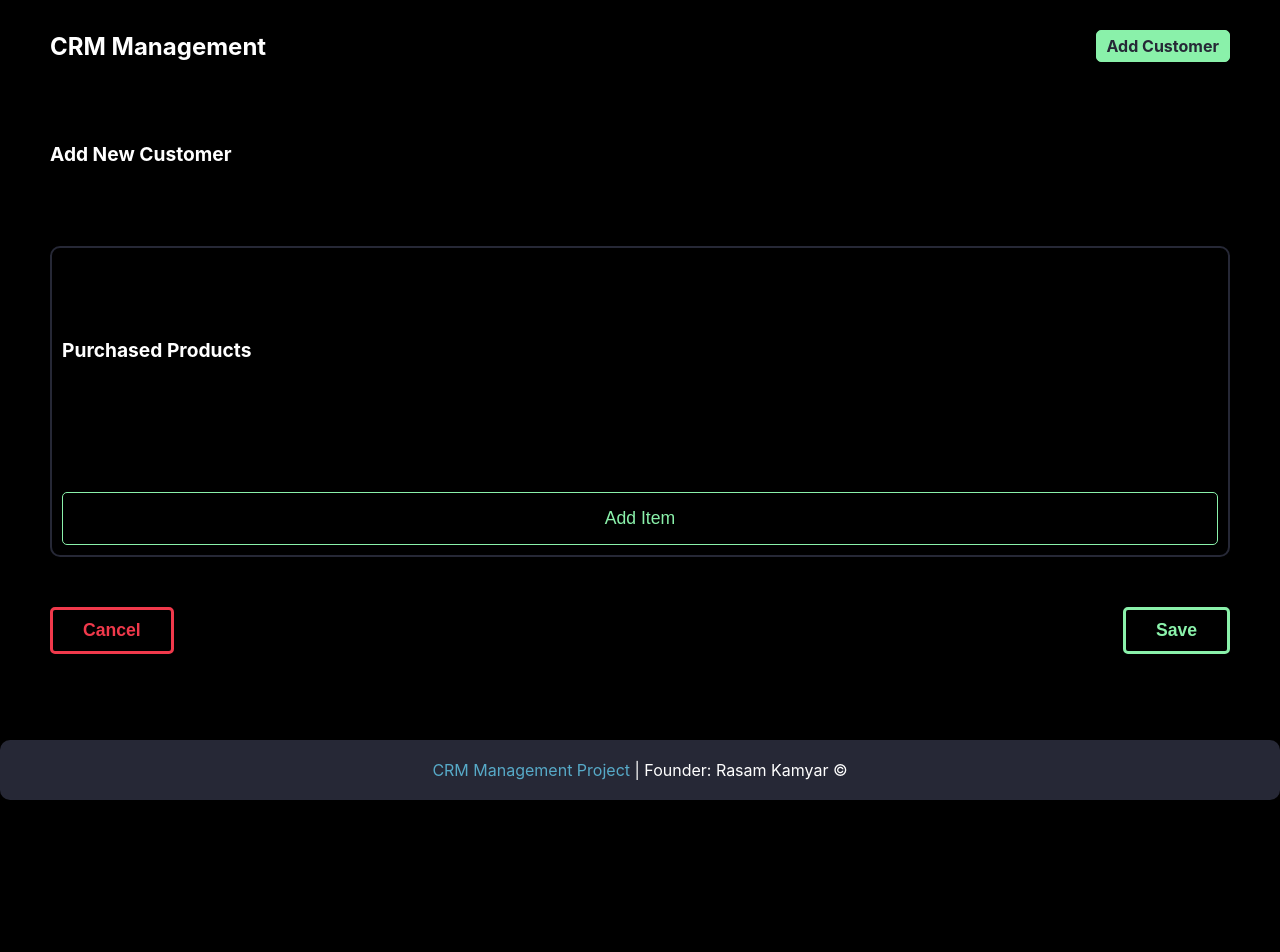
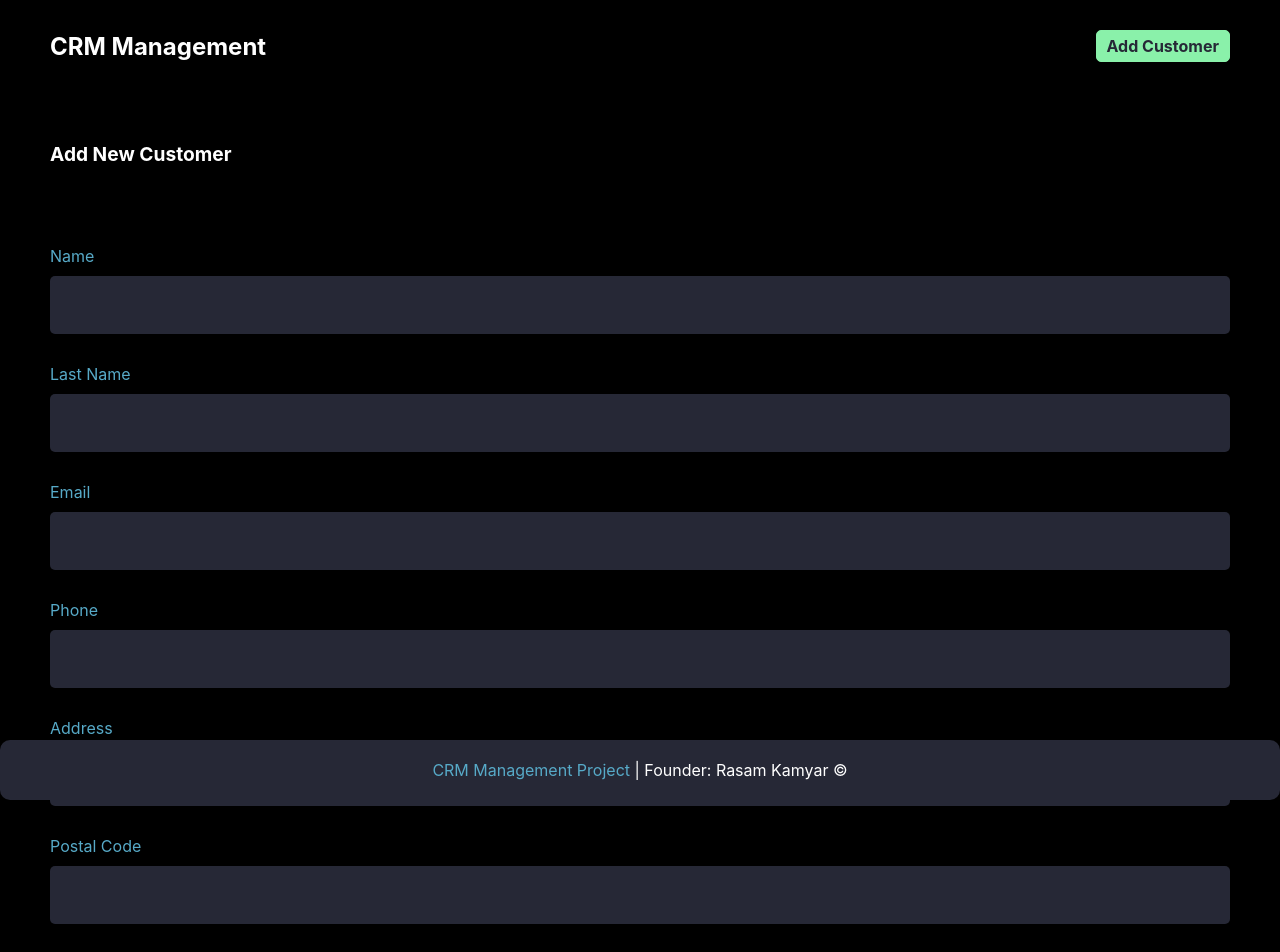
Before and after one commit to rasamkamyar/CRM-Management, a Next.js app in the folder crm-management/: page /add-customer in a window 1280 px wide. Shown: the top 952 px of the page. Before the commit the page ends 800 px from the top, so only its background shows below. Built offline with nearby package versions, Linux system fonts and the light colour scheme.

Commit message:
save data in database

```diff
--- a/crm-management/components/modules/Form/index.js
+++ b/crm-management/components/modules/Form/index.js
@@ -2,9 +2,63 @@
 import ItemList from "../ItemList";
 
 function Form({ form, setForm }) {
+  const changeHandler = (e) => {
+    const { name, value } = e.target;
+    setForm({
+      ...form,
+      [name]: value,
+    });
+  };
   return (
     <div>
-      {/* <FormInput />; */}
+      <FormInput
+        name="name"
+        label="Name"
+        value={form.name}
+        onChange={changeHandler}
+      />
+      <FormInput
+        name="lastName"
+        label="Last Name"
+        value={form.lastName}
+        type="text"
+        onChange={changeHandler}
+      />
+      <FormInput
+        name="email"
+        label="Email"
+        value={form.email}
+        type="text"
+        onChange={changeHandler}
+      />
+      <FormInput
+        name="phone"
+        label="Phone"
+        value={form.phone}
+        type="tel"
+        onChange={changeHandler}
+      />
+      <FormInput
+        name="address"
+        label="Address"
+        type="text"
+        value={form.address}
+        onChange={changeHandler}
+      />
+      <FormInput
+        name="postalCode"
+        label="Postal Code"
+        type="number"
+        value={form.postalCode}
+        onChange={changeHandler}
+      />
+      <FormInput
+        name="date"
+        label="Date"
+        type="date"
+        value={form.date}
+        onChange={changeHandler}
+      />
       <ItemList form={form} setForm={setForm} />
     </div>
   );
--- a/crm-management/components/template/AddCustomerPage/index.js
+++ b/crm-management/components/template/AddCustomerPage/index.js
@@ -6,7 +6,7 @@
   const [form, setForm] = useState({
     name: "",
     lastName: "",
-    emial: "",
+    email: "",
     phone: "",
     address: "",
     postalCode: "",
@@ -20,7 +20,7 @@
     setForm({
       name: "",
       lastName: "",
-      emial: "",
+      email: "",
       phone: "",
       address: "",
       postalCode: "",
@@ -37,7 +37,6 @@
       headers: { "Content-Type": "application/json" },
     });
     const data = res.json();
-    console.log(data);
     if (data.status === "success") router.push("/");
   };
 
```
